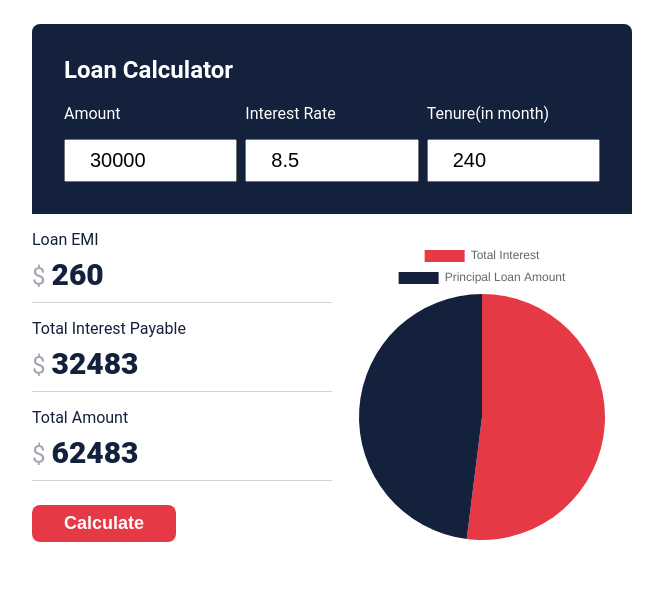
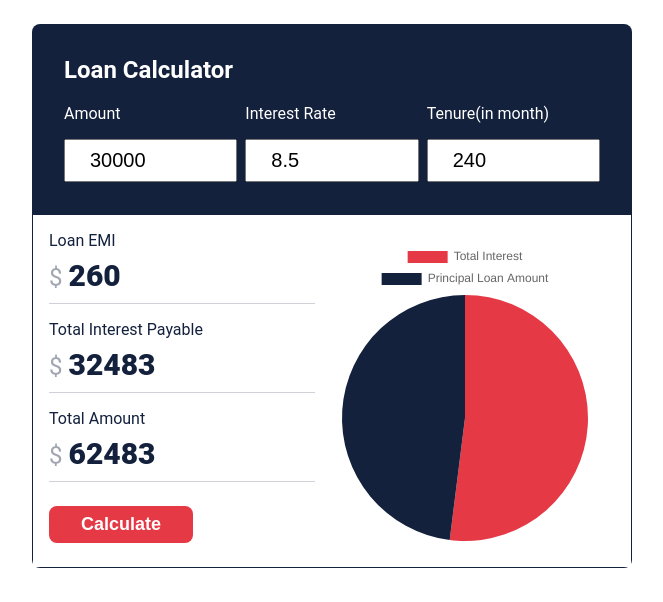
Before and after one commit to Anwesha-Dutta/Loan-Calculator, a plain HTML site: page index.html in a window 1280 px wide. Shown: the whole page, without its empty margins (308-971 px from the left). Drawn offline with nearby package versions, Linux system fonts and the light colour scheme.

Commit message:
third commit

```diff
--- a/style.css
+++ b/style.css
@@ -45,6 +45,9 @@
     display: flex;
     justify-content: space-between;
     align-items: center;
+    border: 1px solid #14213d;
+    padding: 0 16px;
+    overflow: hidden;
 }
 
 .loan-calculator .result .left {
```
